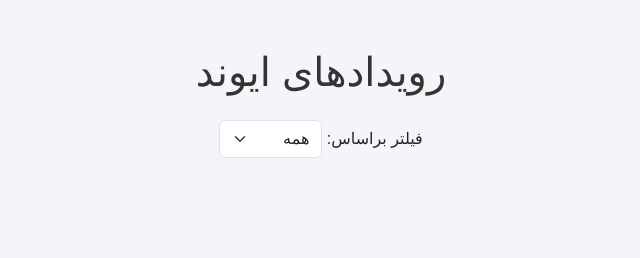
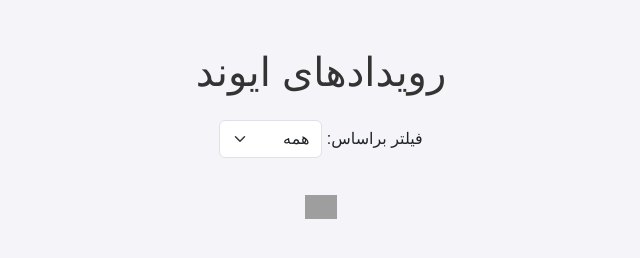
Before and after one commit to m4tinbeigi-official/Evently, a plain HTML site: page index.html in a window 1280 px wide. Shown: the whole page, without its empty margins (319-959 px from the left). Drawn offline with nearby package versions, Linux system fonts and the light colour scheme; no server answers; grey boxes are pictures that could not be loaded; a web font is replaced by a local one.

Commit message:
feat: add DevSponsors official badge to footer

```diff
--- a/index.html
+++ b/index.html
@@ -136,5 +136,11 @@
         // دریافت و نمایش رویدادها هنگام بارگذاری صفحه
         fetchEvents();
     </script>
+
+<div style="text-align: center; margin-top: 15px; margin-bottom: 10px;">
+  <a href="https://devsponsors.github.io" target="_blank" rel="noopener">
+    <img src="https://devsponsors.github.io/assets/badges/sponsor.svg" alt="DevSponsors Badge" style="height: 24px; vertical-align: middle;">
+  </a>
+</div>
 </body>
 </html>
```
